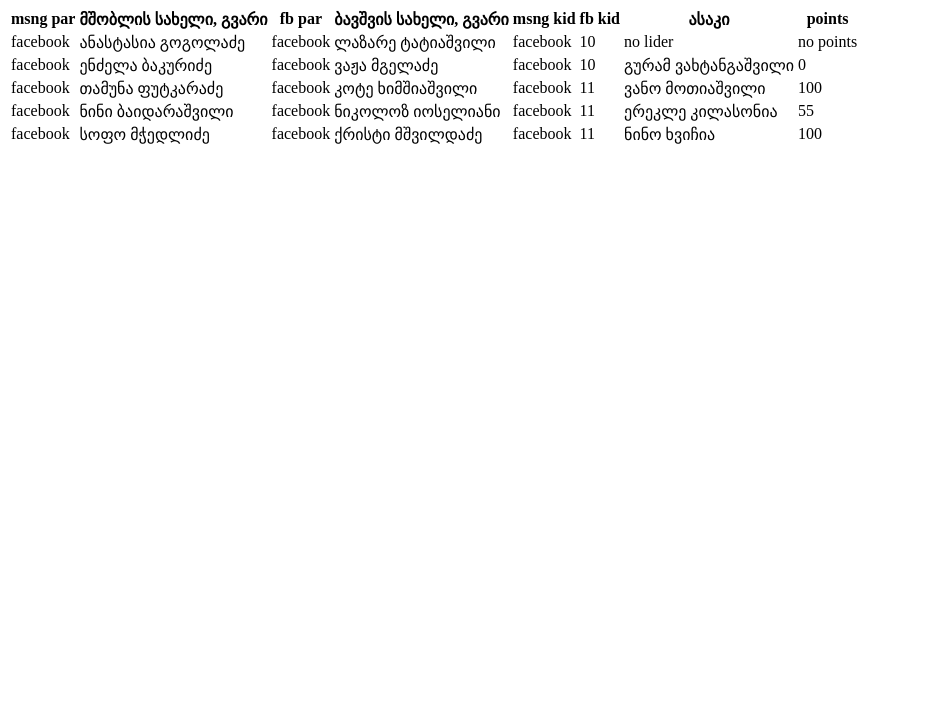
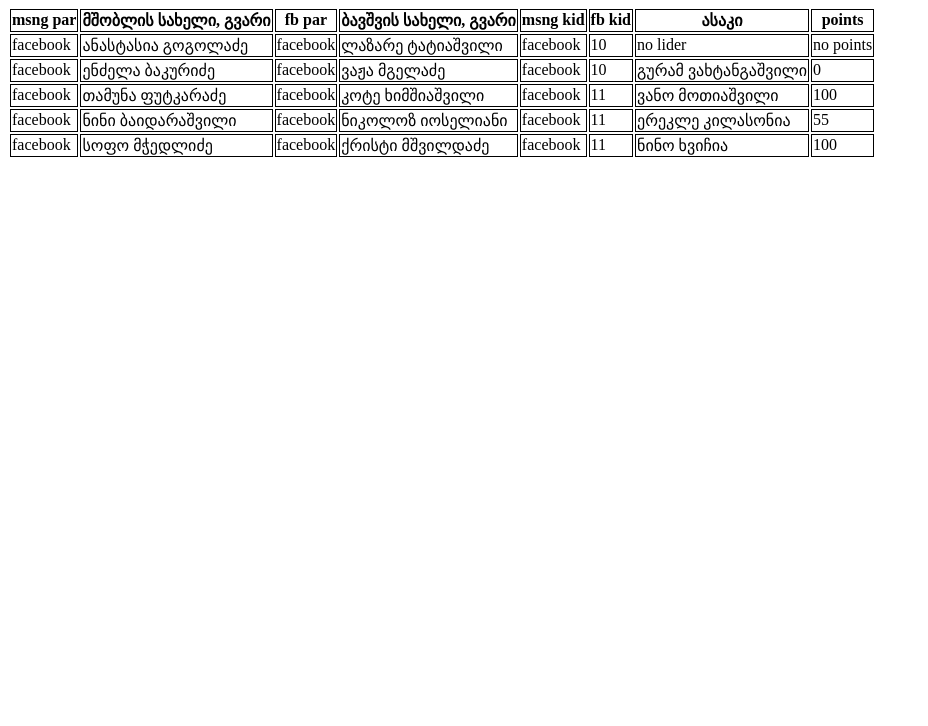
Before and after one commit to ilia543/leaders-checking, a plain HTML site: page gamocda5 13.10.2024/web/index.html in a window 1280 px wide. Shown: the part 74-800 px from the top of the page, without its empty margins (0-928 px from the left). Drawn offline with Linux system fonts and the light colour scheme.

Commit message:
gamocda5

```diff
--- a/gamocda5 13.10.2024/web/index.html
+++ b/gamocda5 13.10.2024/web/index.html
@@ -4,7 +4,7 @@
     <meta charset="UTF-8">
     <meta name="viewport" content="width=device-width, initial-scale=1.0">
     <title>Document</title>
-    <link rel="stylesheet" href="2webstyle.css">
+    <link rel="stylesheet" href="5styleregister.css">
 </head>
 <body>
     <teble>
```
Also changed, not shown: gamocda5 13.10.2024/reg/index.html (+1 -1 lines), gamocda5 13.10.2024/reg/2webstyle.css (renamed from gamocda5 13.10.2024/web/2webstyle.css), gamocda5 13.10.2024/web/5styleregister.css (renamed from gamocda5 13.10.2024/reg/5styleregister.css).
